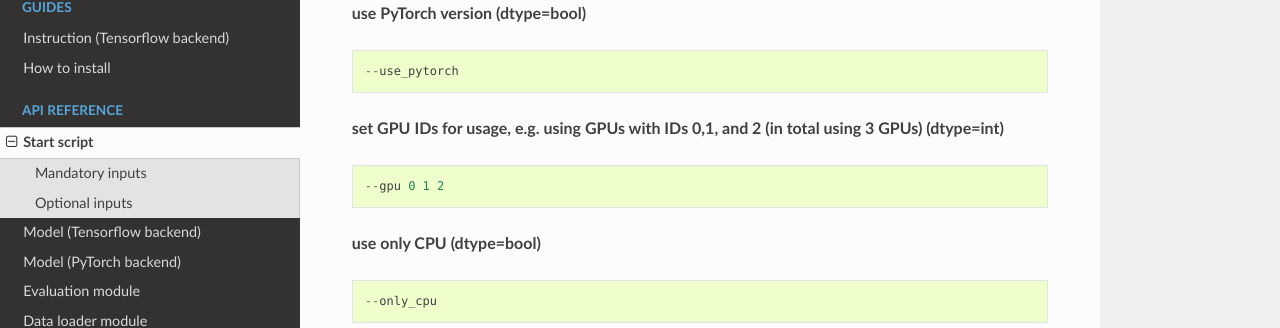
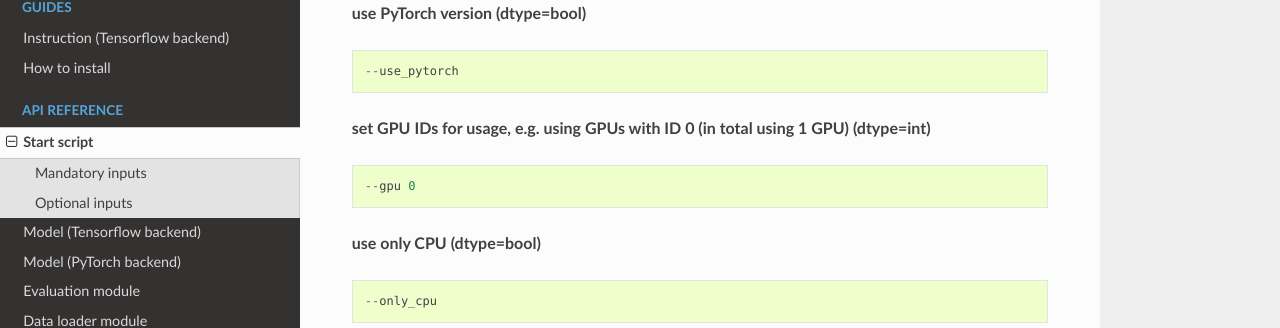
Before and after one commit to zubata88/mdgru, a Sphinx documentation site: the page built from docs/RUN_mdgru.rst, in a window 1280 px wide and 900 px high, scrolled down 2073 px. Shown: the part 139-467 px from the top of the window. Built offline with Sphinx 7.4.7 and the Read the Docs theme 2.0.0, drawn with Linux system fonts in a browser that asks for light colours.

Commit message:
Update RUN_mdgru.rst

```diff
--- a/docs/RUN_mdgru.rst
+++ b/docs/RUN_mdgru.rst
@@ -95,11 +95,11 @@ These are optional inputs for which the default values (listed in the commands b
 
     --use_pytorch
 
-**set GPU IDs for usage, e.g. using GPUs with IDs 0,1, and 2 (in total using 3 GPUs) (dtype=int)**
+**set GPU IDs for usage, e.g. using GPUs with ID 0 (in total using 1 GPU) (dtype=int)**
 
 ::
 
-    --gpu 0 1 2
+    --gpu 0
 
 **use only CPU (dtype=bool)**
 
```
